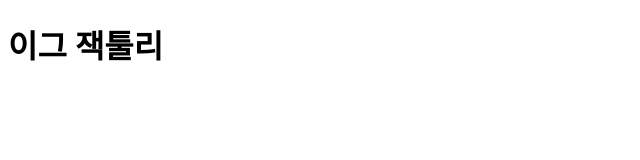
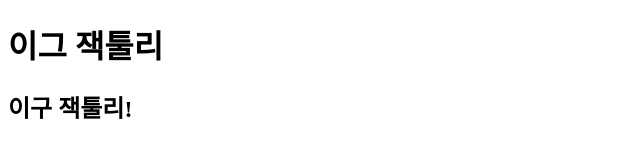
Before and after one commit to jjongppu/gitTest, a plain HTML site: page index.html in a window 1280 px wide. Shown: the whole page, without its empty margins (0-640 px from the left). Drawn offline with Linux system fonts and the light colour scheme.

Commit message:
두번째 수저입니당

```diff
--- a/index.html
+++ b/index.html
@@ -1,12 +1,14 @@
 <!DOCTYPE html>
 <html>
 <head>
-    <title>Untitled Document</title>
+    <title>시작 페이지 입니당?</title>
     <meta charset="UTF-8">
     <meta name="description" content="">
     <meta name="keywords" content="">
 </head>
 <body>
     <h1> 이그 잭툴리</h1>
+
+    <h2>이구 잭툴리!</h2>
 </body>
 </html>
```
